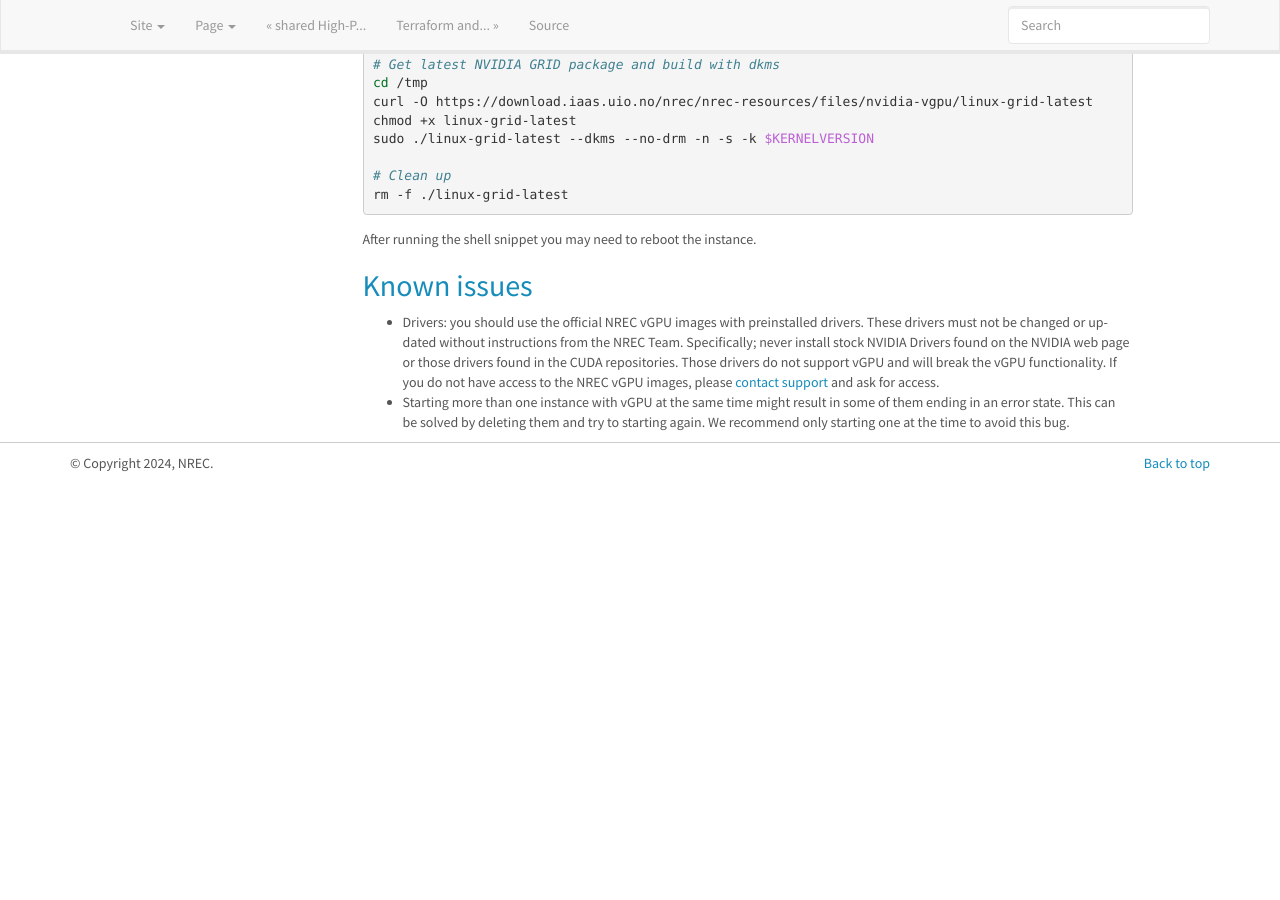
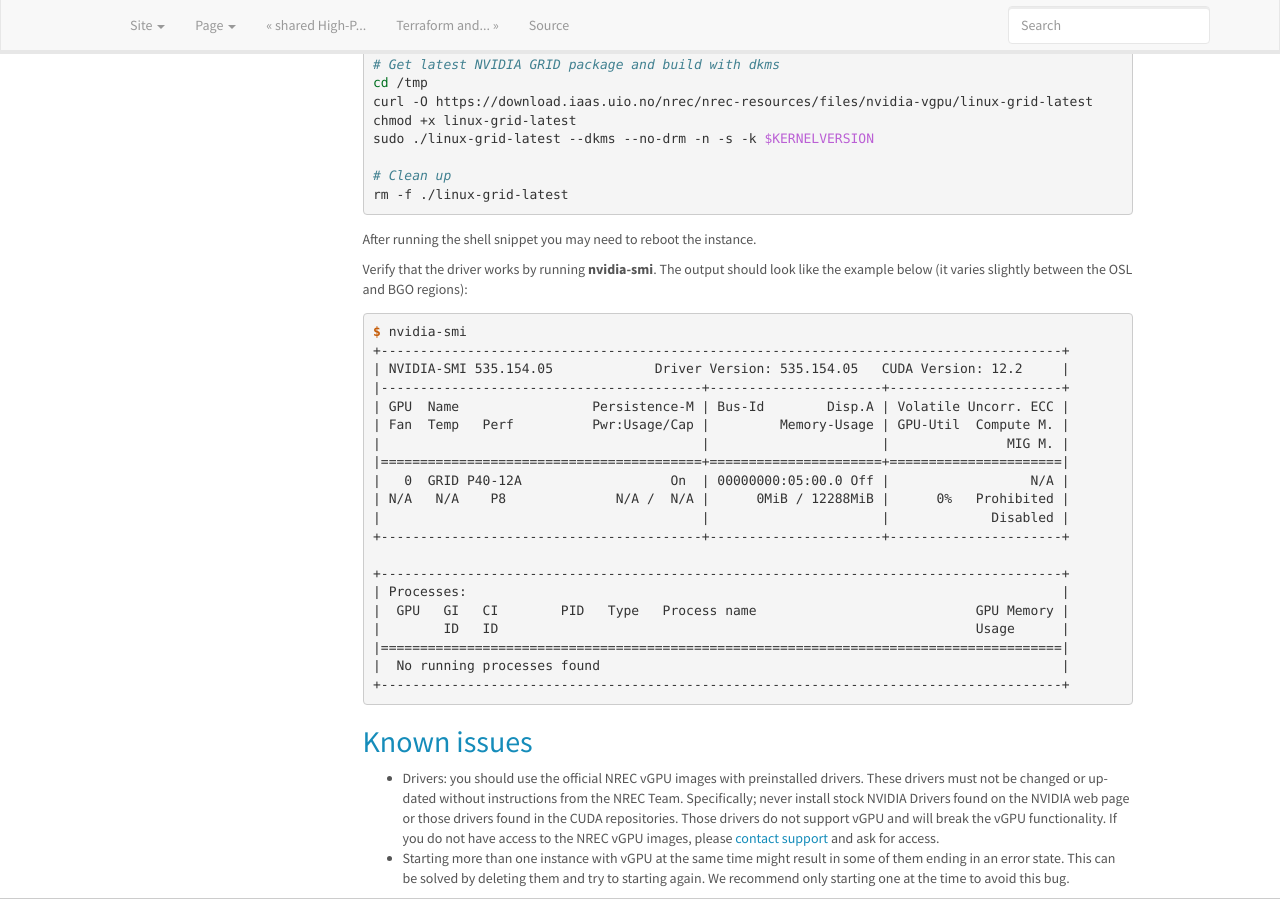
Before and after one commit to norcams/docs-enduser, a Sphinx documentation site: the page built from docs/vgpu.rst, in a window 1280 px wide and 900 px high, scrolled down 4114 px. Built offline with Sphinx 7.4.7, drawn with Linux system fonts in a browser that asks for light colours; before the commit the page ends 4597 px from its top, so only the background shows below that; some of the changed text lies outside the part shown.

Commit message:
add dok for nvidia upgrade

```diff
--- a/docs/vgpu.rst
+++ b/docs/vgpu.rst
@@ -4,15 +4,13 @@
 
 Last changed: 2024-02-08
 
-.. _vGPU Upgrade February 2024: vgpu-upgrade-feb2024.html
-
 .. IMPORTANT::
    **vGPU infrastructure upgrade Thursday 15, 2024**
 
    The vGPU hypervisors will be upgraded with new NVIDIA vGPU drivers
    and software. After this upgrade, it will be necessary to update
-   the drivers in running instances. More details here: `vGPU Upgrade
-   February 2024`_.
+   the drivers in running instances. See `Upgrading the instance
+   drivers`_ for how to upgrade the driver.
 
 
 .. WARNING::
@@ -278,6 +276,33 @@ this work.
 
 After running the shell snippet you may need to reboot the instance.
 
+Verify that the driver works by running **nvidia-smi**. The output
+should look like the example below (it varies slightly between the OSL
+and BGO regions):
+
+.. code-block:: console
+
+  $ nvidia-smi
+  +---------------------------------------------------------------------------------------+
+  | NVIDIA-SMI 535.154.05             Driver Version: 535.154.05   CUDA Version: 12.2     |
+  |-----------------------------------------+----------------------+----------------------+
+  | GPU  Name                 Persistence-M | Bus-Id        Disp.A | Volatile Uncorr. ECC |
+  | Fan  Temp   Perf          Pwr:Usage/Cap |         Memory-Usage | GPU-Util  Compute M. |
+  |                                         |                      |               MIG M. |
+  |=========================================+======================+======================|
+  |   0  GRID P40-12A                   On  | 00000000:05:00.0 Off |                  N/A |
+  | N/A   N/A    P8              N/A /  N/A |      0MiB / 12288MiB |      0%   Prohibited |
+  |                                         |                      |             Disabled |
+  +-----------------------------------------+----------------------+----------------------+
+
+  +---------------------------------------------------------------------------------------+
+  | Processes:                                                                            |
+  |  GPU   GI   CI        PID   Type   Process name                            GPU Memory |
+  |        ID   ID                                                             Usage      |
+  |=======================================================================================|
+  |  No running processes found                                                           |
+  +---------------------------------------------------------------------------------------+
+
 
 Known issues
 ------------
```
